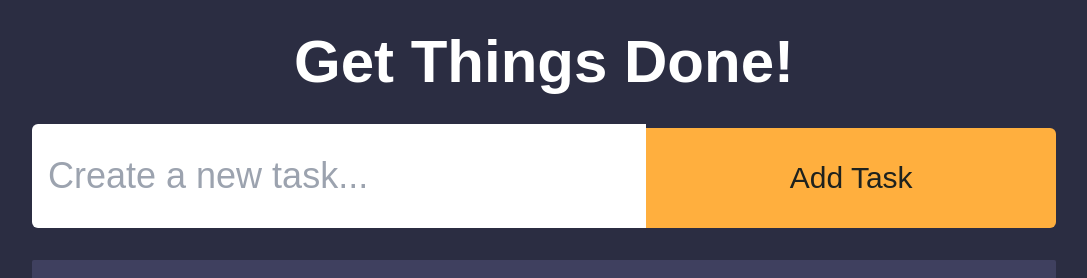
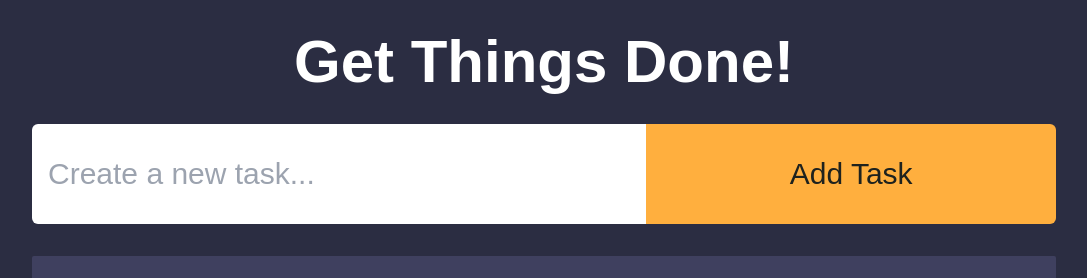
Before and after one commit to jeff-mz/React-Todo-App, a React (Vite) app: page / in a window 1280 px wide. Shown: the top 278 px of the page, without its empty margins (96-1183 px from the left). Built offline with nearby package versions, Linux system fonts and the light colour scheme.

Commit message:
bug fixed

```diff
--- a/src/components/TodoCard.jsx
+++ b/src/components/TodoCard.jsx
@@ -49,7 +49,7 @@ function TodoCard() {
           onChange={handleInputChange}
           placeholder="Create a new task..."
           style={{ borderRadius: "6px 0px 0px 6px" }}
-          className="w-3/5 px-4 py-4 xl:py-8 text-[16px] border-none outline-none  md:text-2xl md:p-4 xl:text-4xl 2xl:text-6xl 2xl:py-7"
+          className="w-3/5 px-4 py-4 xl:py-8 text-[16px] border-none outline-none  md:text-xl md:p-4 xl:text-3xl 2xl:text-xl"
         />
         <button
           type="submit"
```
